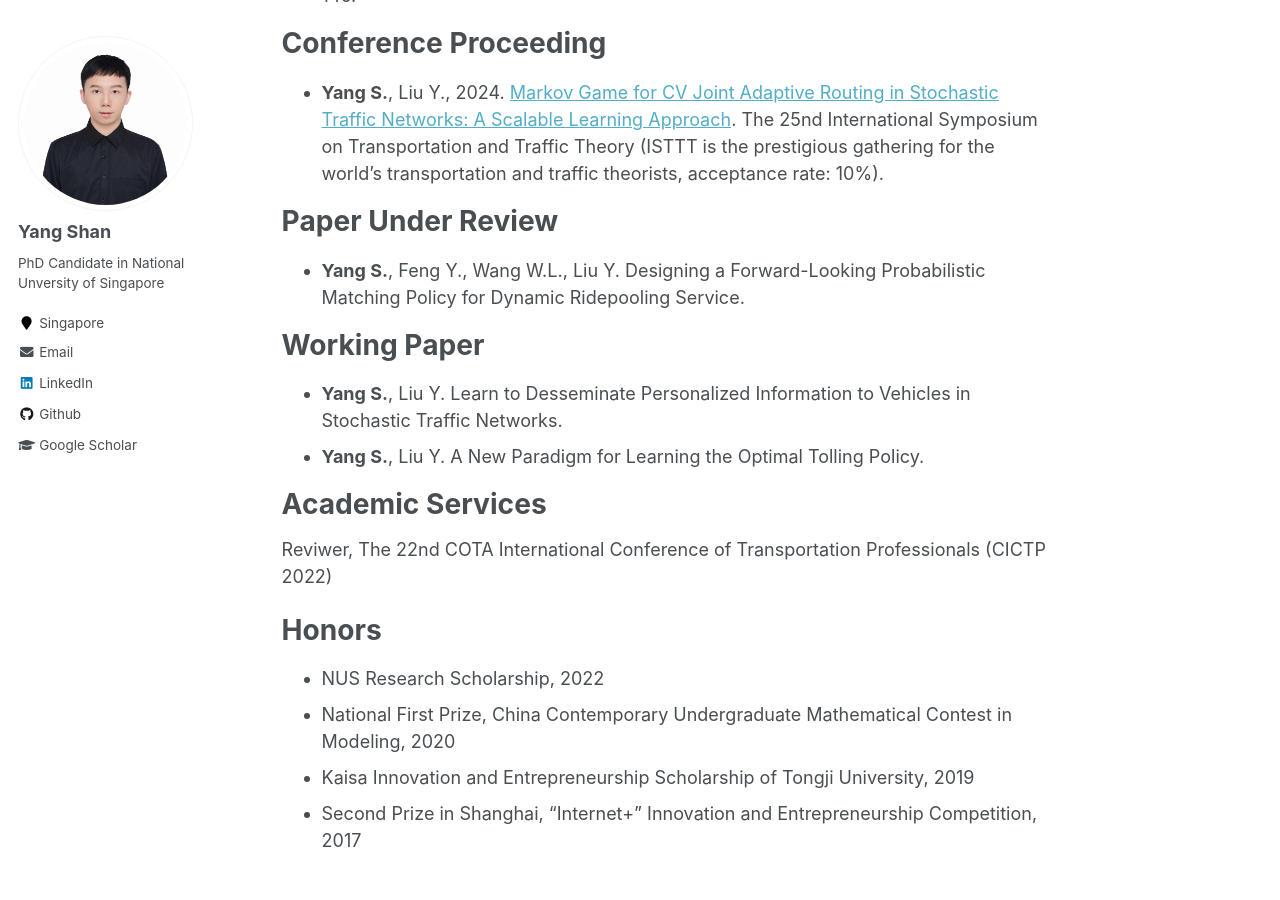
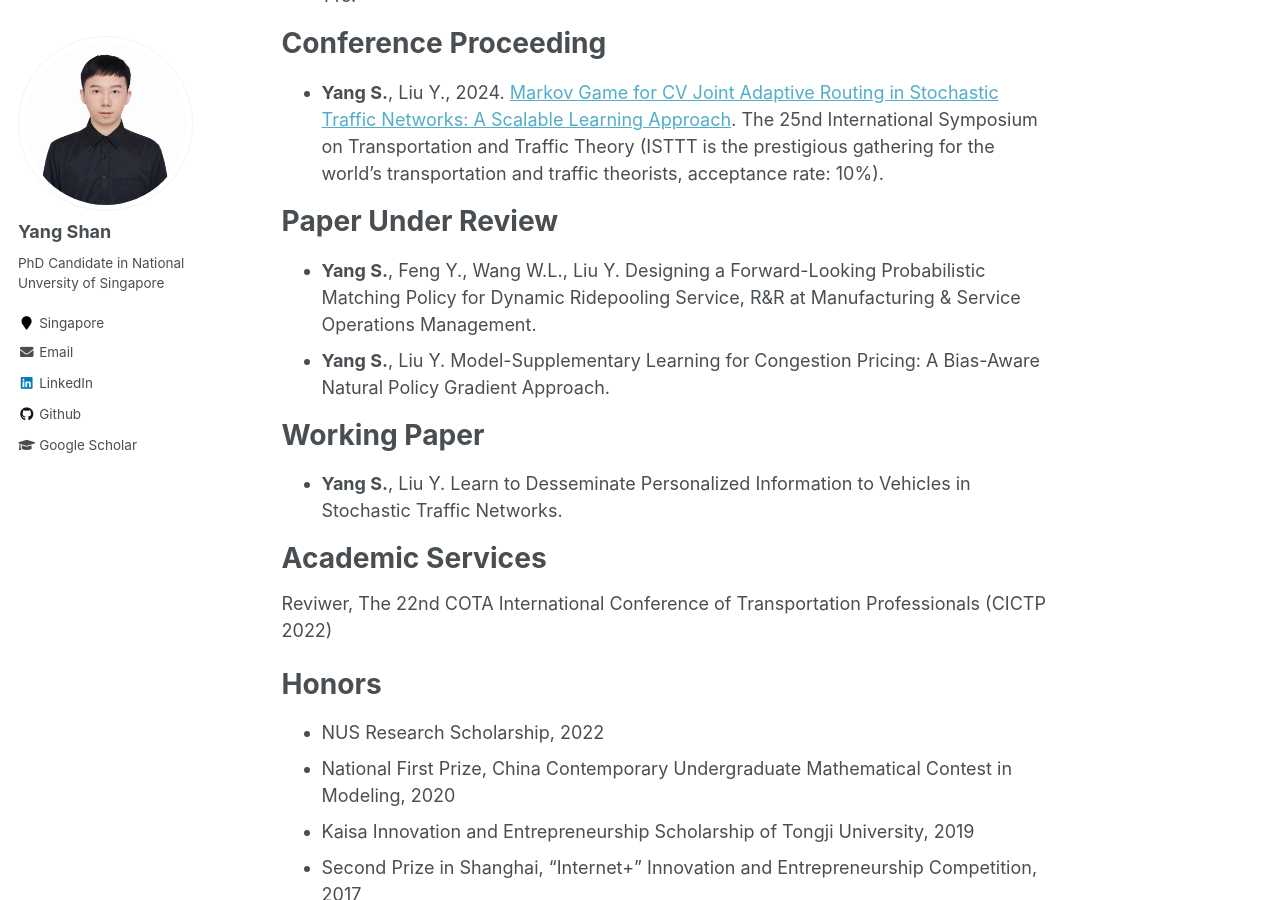
Before and after one commit to seanys/seanys.github.io, a Jekyll site: the page built from _pages/about.md, in a window 1280 px wide and 900 px high, scrolled down 755 px. Built offline with Jekyll 4.4.1, drawn with Linux system fonts in a browser that asks for light colours.

Commit message:
Revise paper under review and add new working paper

```diff
--- a/_pages/about.md
+++ b/_pages/about.md
@@ -27,12 +27,12 @@ Conference Proceeding
 
 Paper Under Review
 ======
-* **Yang S.**, Feng Y., Wang W.L., Liu Y. Designing a Forward-Looking Probabilistic Matching Policy for Dynamic Ridepooling Service.
+* **Yang S.**, Feng Y., Wang W.L., Liu Y. Designing a Forward-Looking Probabilistic Matching Policy for Dynamic Ridepooling Service, R&R at Manufacturing & Service Operations Management.
+* **Yang S.**, Liu Y. Model-Supplementary Learning for Congestion Pricing: A Bias-Aware Natural Policy Gradient Approach.
 
 Working Paper
 ======
 * **Yang S.**, Liu Y. Learn to Desseminate Personalized Information to Vehicles in Stochastic Traffic Networks.
-* **Yang S.**, Liu Y. A New Paradigm for Learning the Optimal Tolling Policy.
 
 Academic Services
 ======
```
